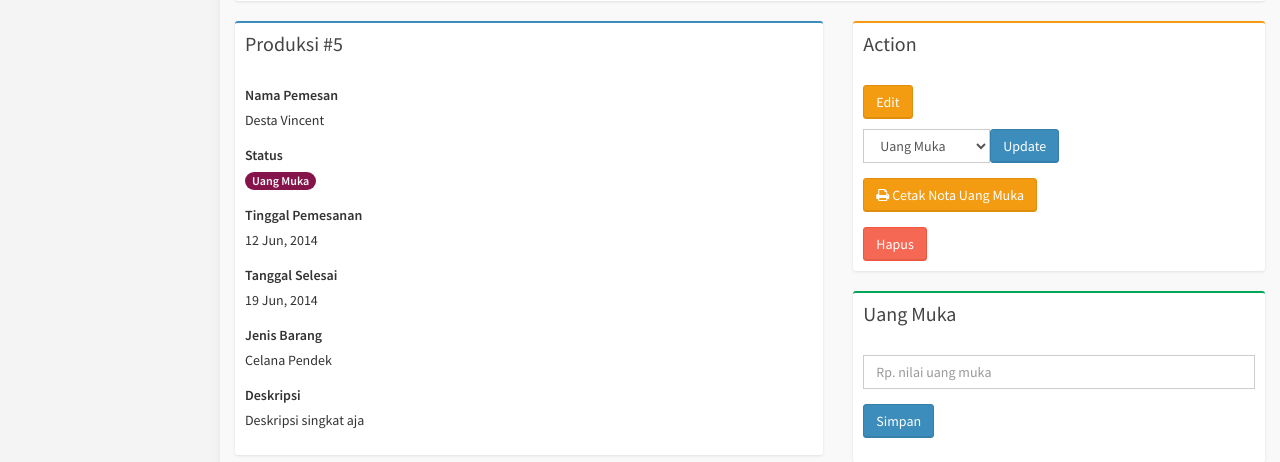
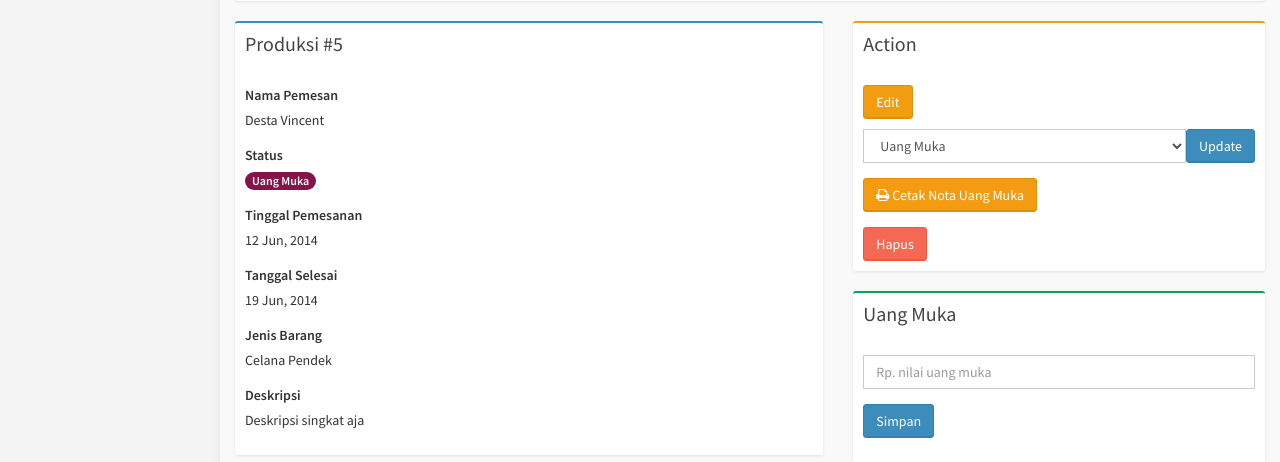
Before and after one commit to alvioleegia/aplikasi_garment, a PHP site: page /aplikasi_garment/page/produksi/view.php?id=5 in a window 1280 px wide. Shown: the part 639-1101 px from the top of the page. Run offline with PHP 8.4, Linux system fonts and the light colour scheme; a user stored in the database is signed in; data comes from the database, SQL or seed files in the repository.

Commit message:
Extend view action

```diff
--- a/page/produksi/view.php
+++ b/page/produksi/view.php
@@ -359,7 +359,7 @@
 
 						<?php if($_SESSION['level'] == 4 || $_SESSION['level'] == 1): ?>
 	                        <form role="form" action="update_status.php" method="post">
-								<div class="input-group form-group col-md-6">
+								<div class="input-group form-group col-md-12">
 	                                <select class="form-control " name="fm[status]">
 	                                	<option value="2" <?php if($data['status'] == 2) echo 'selected'; ?>>Ready</option>
 	                                    <option value="3" <?php if($data['status'] == 3) echo 'selected'; ?>>Uang Muka</option>
```
